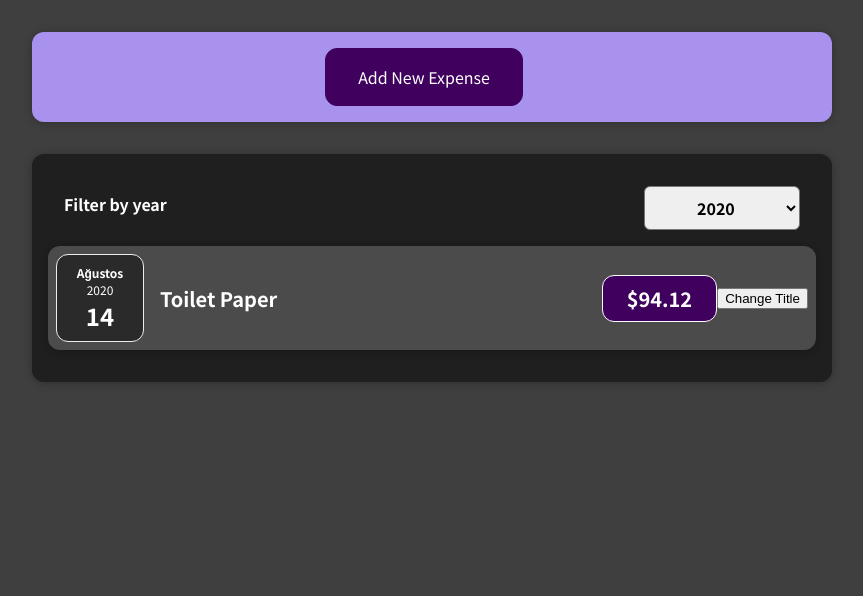
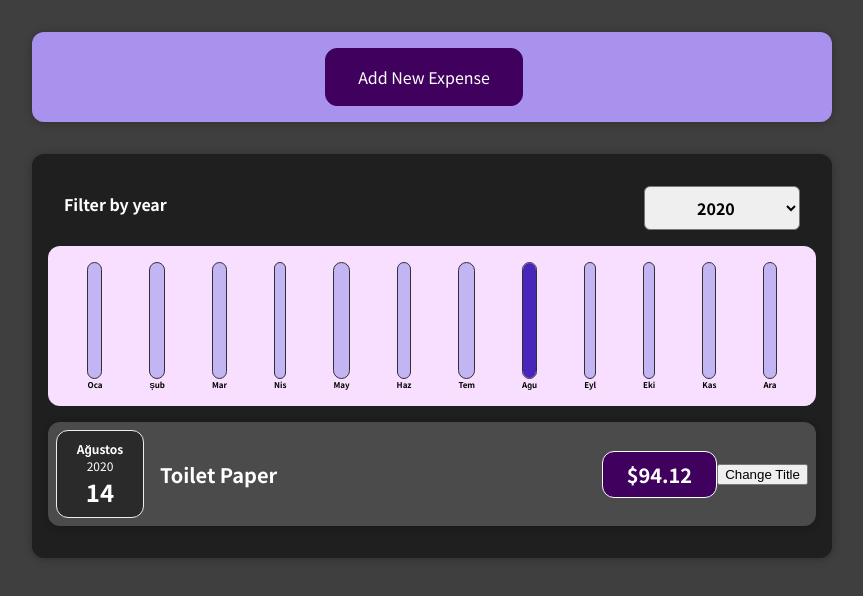
Before and after one commit to berkeakyildiz/ReactCompleteGuide, a React (Create React App) app: page / in a window 1280 px wide. Shown: the top 596 px of the page, without its empty margins (208-1071 px from the left). Built offline with nearby package versions, Linux system fonts and the light colour scheme.

Commit message:
Add chart visualization for expenses.

```diff
--- /dev/null
+++ b/src/components/Chart/Chart.css
@@ -0,0 +1,9 @@
+.chart {
+  padding: 1rem;
+  border-radius: 12px;
+  background-color: #f8dfff;
+  text-align: center;
+  display: flex;
+  justify-content: space-around;
+  height: 10rem;
+}
--- /dev/null
+++ b/src/components/Chart/Chart.js
@@ -0,0 +1,19 @@
+import "./Chart.css";
+import ChartBar from "./ChartBar";
+
+export default function Chart(props) {
+  const dataPointValues = props.dataPoints.map((dataPoint) => dataPoint.value);
+  const totalMaximum = Math.max(...dataPointValues);
+  return (
+    <div className="chart">
+      {props.dataPoints.map((dataPoint) => (
+        <ChartBar
+          key={dataPoint.label}
+          value={dataPoint.value}
+          maxValue={totalMaximum}
+          label={dataPoint.label}
+        />
+      ))}
+    </div>
+  );
+}
--- /dev/null
+++ b/src/components/Chart/ChartBar.css
@@ -0,0 +1,30 @@
+.chart-bar {
+  height: 100%;
+  display: flex;
+  flex-direction: column;
+  align-items: center;
+}
+
+.chart-bar__inner {
+  height: 100%;
+  width: 100%;
+  border: 1px solid #313131;
+  border-radius: 12px;
+  background-color: #c3b4f3;
+  overflow: hidden;
+  display: flex;
+  flex-direction: column;
+  justify-content: flex-end;
+}
+
+.chart-bar__fill {
+  background-color: #4826b9;
+  width: 100%;
+  transition: all 0.3s ease-out;
+}
+
+.chart-bar__label {
+  font-weight: bold;
+  font-size: 0.5rem;
+  text-align: center;
+}
--- /dev/null
+++ b/src/components/Chart/ChartBar.js
@@ -0,0 +1,18 @@
+import "./ChartBar.css";
+
+export default function ChartBar(props) {
+  let barFillRate = "0%";
+
+  if (props.maxValue > 0) {
+    barFillRate = Math.round((props.value / props.maxValue) * 100) + "%";
+  }
+
+  return (
+    <div className="chart-bar">
+      <div className="chart-bar__inner">
+        <div className="chart-bar__fill" style={{ height: barFillRate }}></div>
+      </div>
+      <div className="chart-bar__label">{props.label}</div>
+    </div>
+  );
+}
--- a/src/components/Expenses/Expenses.js
+++ b/src/components/Expenses/Expenses.js
@@ -5,6 +5,7 @@
 import Card from "../UI/Card";
 import ExpensesFilter from "./ExpensesFilter";
 import ExpensesList from "./ExpensesList";
+import ExpensesChart from "./ExpensesChart";
 
 export default function Expenses(props) {
   const [filteredYear, setFilteredYear] = useState("2020");
@@ -23,6 +24,7 @@
         selected={filteredYear}
         onChangeFilter={filterChangeHandler}
       />
+      <ExpensesChart expenses={filteredExpenses} />
       <ExpensesList items={filteredExpenses} />
     </Card>
   );
--- /dev/null
+++ b/src/components/Expenses/ExpensesChart.js
@@ -0,0 +1,23 @@
+import Chart from "../Chart/Chart";
+export default function ExpensesChart(props) {
+  const chartDataPoints = [
+    { label: "Oca", value: 0 },
+    { label: "Şub", value: 0 },
+    { label: "Mar", value: 0 },
+    { label: "Nis", value: 0 },
+    { label: "May", value: 0 },
+    { label: "Haz", value: 0 },
+    { label: "Tem", value: 0 },
+    { label: "Ağu", value: 0 },
+    { label: "Eyl", value: 0 },
+    { label: "Eki", value: 0 },
+    { label: "Kas", value: 0 },
+    { label: "Ara", value: 0 },
+  ];
+
+  for (const expense of props.expenses) {
+    const expenseMonth = expense.date.getMonth();
+    chartDataPoints[expenseMonth].value += expense.amount;
+  }
+  return <Chart dataPoints={chartDataPoints} />;
+}
--- a/src/components/NewExpense/ExpenseForm.js
+++ b/src/components/NewExpense/ExpenseForm.js
@@ -23,7 +23,7 @@
 
     const expenseData = {
       title: enteredTitle,
-      amount: enteredAmount,
+      amount: +enteredAmount,
       date: new Date(enteredDate),
     };
     props.onSaveExpenseData(expenseData);
```
